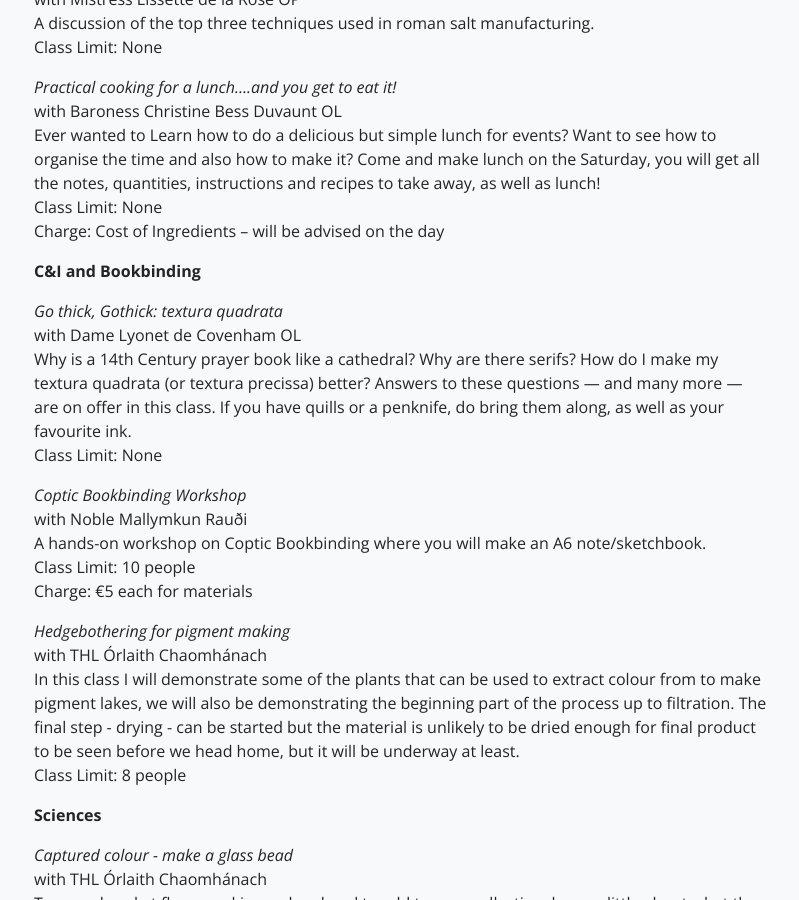
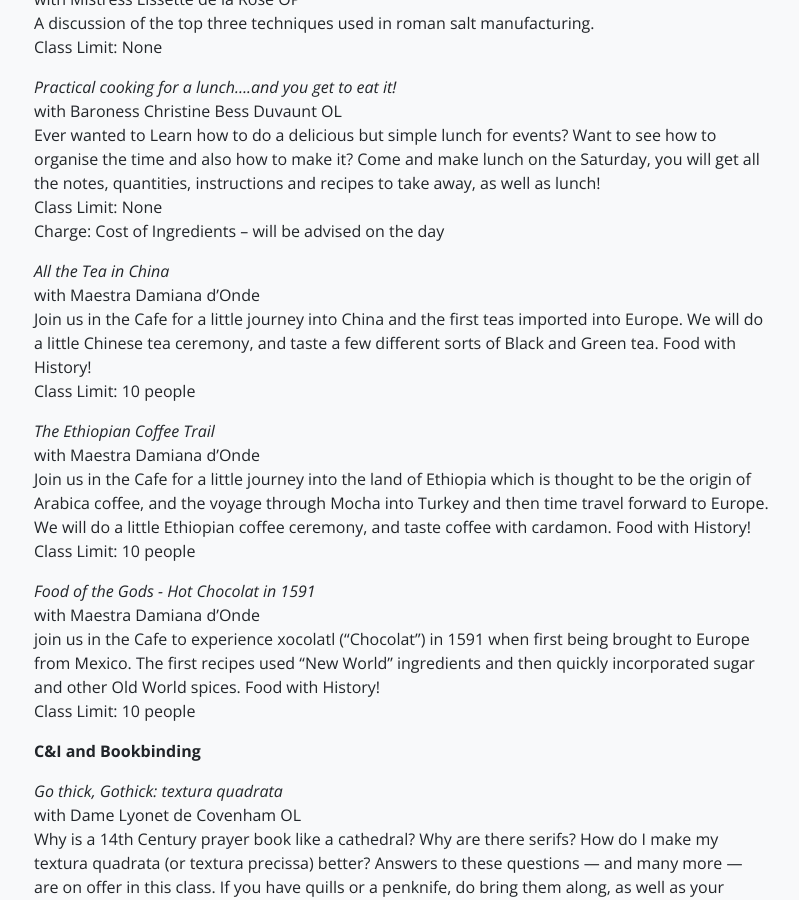
Before and after one commit to drachenwald/dun-in-mara, a Jekyll site: the page built from events/2024/strawberry-raid-iii/classes.md, in a window 1280 px wide and 900 px high, scrolled down 1685 px. Shown: the whole window, without its empty margins (48-847 px from the left). Built offline with Jekyll 4.4.1, drawn with Linux system fonts in a browser that asks for light colours; comment, search, counter and statistics services are not loaded; some of the changed text lies outside the part shown.

Commit message:
Updated classes

```diff
--- a/events/2024/strawberry-raid-iii/classes.md
+++ b/events/2024/strawberry-raid-iii/classes.md
@@ -58,6 +58,21 @@ with Baroness Christine Bess Duvaunt OL
 Ever wanted to Learn how to do a delicious but simple lunch for events? Want to see how to organise the time and also how to make it? Come and make lunch on the Saturday, you will get all the notes, quantities, instructions and recipes to take away, as well as lunch!
 Class Limit: None
 Charge: Cost of Ingredients – will be advised on the day
+
+*All the Tea in China*
+with Maestra Damiana d’Onde
+Join us in the Cafe for a little journey into China and the first teas imported into Europe. We will do a little Chinese tea ceremony, and taste a few different sorts of Black and Green tea. Food with History!
+Class Limit: 10 people
+
+*The Ethiopian Coffee Trail*
+with Maestra Damiana d’Onde
+Join us in the Cafe for a little journey into the land of Ethiopia which is thought to be the origin of Arabica coffee, and the voyage through Mocha into Turkey and then time travel forward to Europe. We will do a little Ethiopian coffee ceremony, and taste coffee with cardamon. Food with History!
+Class Limit: 10 people
+
+*Food of the Gods - Hot Chocolat in 1591*
+with Maestra Damiana d’Onde
+join us in the Cafe to experience xocolatl (“Chocolat”) in 1591 when first being brought to Europe from Mexico. The first recipes used “New World” ingredients and then quickly incorporated sugar and other Old World spices. Food with History!
+Class Limit: 10 people
 
 
 **C&I and Bookbinding**
@@ -122,5 +137,20 @@ In this class we will look at some of the ways you can introduce brocade into yo
 Class Limit: 8 people
 Will have some metallic threads suitable for brocade available to purchase
 
+*Weaving on and off a loom*
+with Milady Eibhlís af Luimneach
+In this class you will weave a mug rug on a Rigid heddle loom and learn how to finish it off with the hemstitch. There will also be weaving on weaving sticks to make a bracelet and you can try out weaving on peglooms.
+Class Limit: 8 people
+
+
+**Evening Entertainment**
+
+*Bardic Circles*
+Ad hoc Bardic gatherings held every evening in the Tower – no specific time, grab friends and go!
+
+*Peerage Symposium with Dame Genevieve la Flechiere*
+So: why do we need peers, exactly? I Have Views. Do you have views? Come chat over a drink. BYO seating. Wine provided.
+Class Limit: None
+
 
 <a href="/events/2024/strawberry-raid-iii/">Back to Event Page</a>
```
